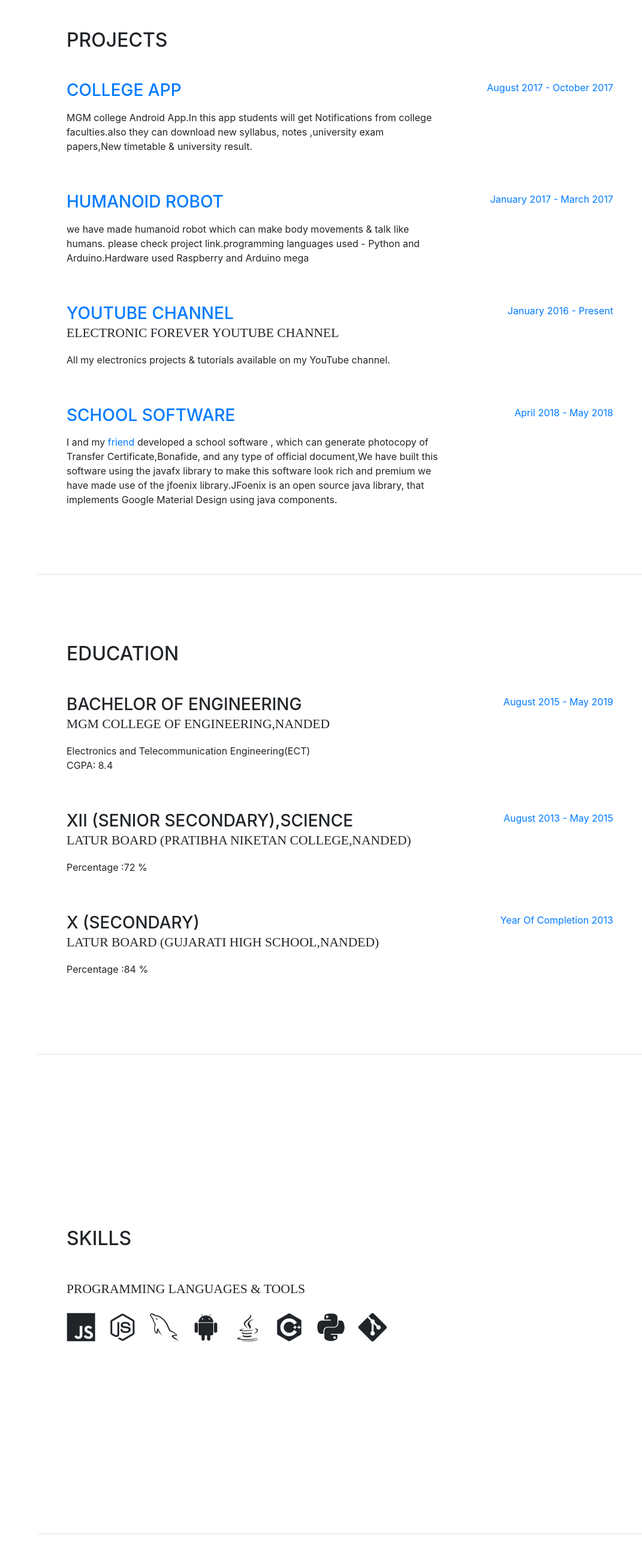
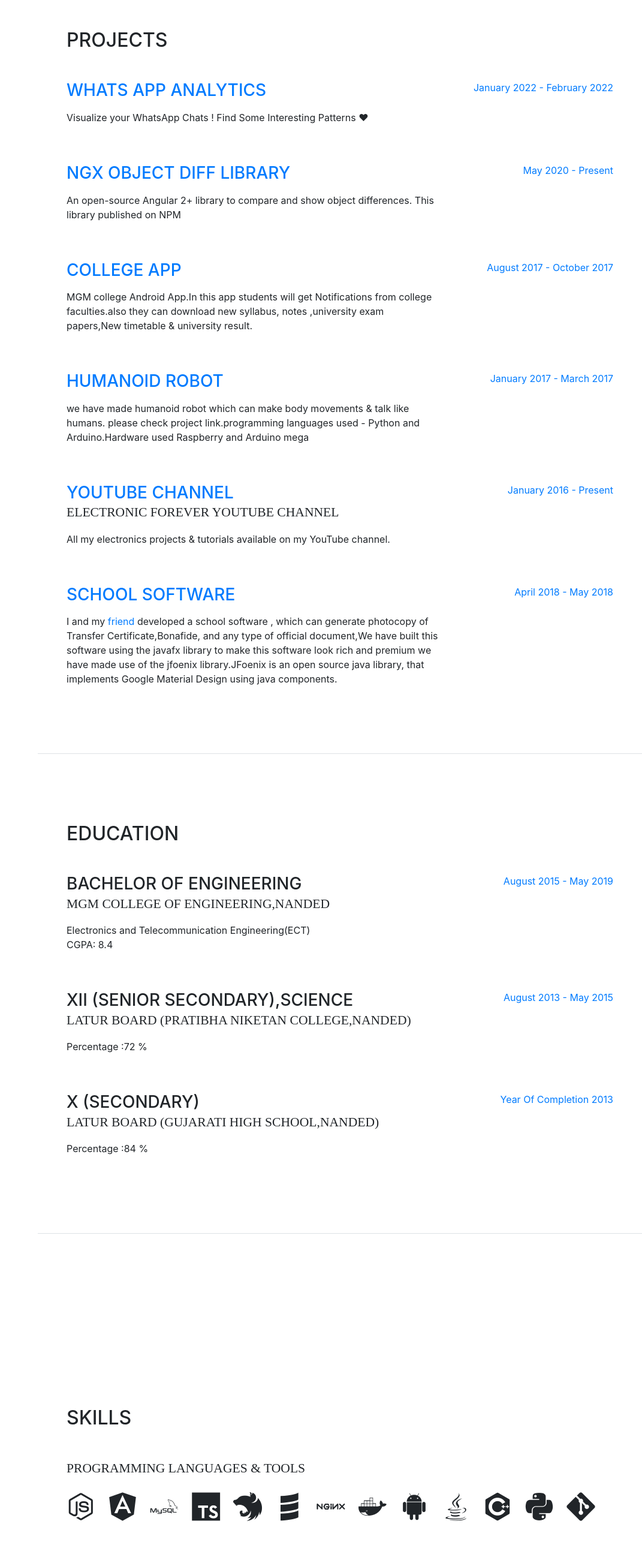
Before and after one commit to saurabh47/saurabh47.github.io, a website with bundled scripts: page index.html in a window 1280 px wide. Shown: the part 800-3371 px from the top of the page at 60% size, without its empty margins (209-1280 px from the left). Built offline with nearby package versions, Linux system fonts and the light colour scheme; a web font is replaced by a local one.

Commit message:
Updated projects & icons

```diff
--- a/index.html
+++ b/index.html
@@ -23,9 +23,8 @@
   <link href="vendor/devicons/css/devicons.min.css" rel="stylesheet">
   <link href="vendor/simple-line-icons/css/simple-line-icons.css" rel="stylesheet">
   <!-- in your header -->
-  <link rel="stylesheet"
-    href="https://cdn.rawgit.com/konpa/devicon/df6431e323547add1b4cf45992913f15286456d3/devicon.min.css">
 
+  <link rel="stylesheet" href="https://cdn.jsdelivr.net/gh/devicons/devicon@v2.14.0/devicon.min.css">
 
   <!-- Custom styles for this template -->
   <link href="css/resume.min.css" rel="stylesheet">
@@ -124,6 +123,32 @@
     <section class="resume-section p-3 p-lg-5 d-flex flex-column" id="experience">
       <div class="my-auto">
         <h2 class="mb-5">Projects</h2>
+
+        <div class="resume-item d-flex flex-column flex-md-row mb-5">
+          <div class="resume-content mr-auto">
+            <h3 class="mb-0"><a href="https://saurabh47.github.io/whats-app-analytics/">Whats App Analytics</a>
+            </h3>
+            <div class="subheading mb-3"></div>
+            <p>Visualize your WhatsApp Chats !
+              Find Some Interesting Patterns ❤</p>
+          </div>
+          <div class="resume-date text-md-right">
+            <span class="text-primary">January 2022 - February 2022</span>
+          </div>
+        </div>
+
+
+        <div class="resume-item d-flex flex-column flex-md-row mb-5">
+          <div class="resume-content mr-auto">
+            <h3 class="mb-0"><a href="https://www.npmjs.com/package/ngx-object-diff">NGX Object Diff Library</a>
+            </h3>
+            <div class="subheading mb-3"></div>
+            <p>An open-source Angular 2+ library to compare and show object differences. This library published on NPM</p>
+          </div>
+          <div class="resume-date text-md-right">
+            <span class="text-primary">May 2020 - Present</span>
+          </div>
+        </div>
 
         <div class="resume-item d-flex flex-column flex-md-row mb-5">
           <div class="resume-content mr-auto">
@@ -230,13 +255,28 @@
         <div class="subheading mb-3">Programming Languages &amp; Tools</div>
         <ul class="list-inline list-icons">
           <li class="list-inline-item">
-            <i class="devicons devicon-javascript-plain"></i>
-          </li>
-          <li class="list-inline-item">
             <i class="devicons devicon-nodejs-plain"></i>
           </li>
           <li class="list-inline-item">
-            <i class="devicons devicon-mysql-plain"></i>
+            <i class="devicon-angularjs-plain"></i>
+          </li>
+          <li class="list-inline-item">
+            <i class="devicon-mysql-plain-wordmark"></i>
+          </li>
+          <li class="list-inline-item">
+            <i class="devicon-typescript-plain"></i>
+          </li>
+          <li class="list-inline-item">
+            <i class="devicon-nestjs-plain"></i>
+          </li>
+          <li class="list-inline-item">
+            <i class="devicon-scala-plain"></i>
+          </li>
+          <li class="list-inline-item">
+            <i class="devicon-nginx-original"></i>
+          </li>
+          <li class="list-inline-item">
+            <i class="devicon-docker-plain"></i>
           </li>
           <li class="list-inline-item">
             <i class="devicons devicon-android-plain"></i>
@@ -290,32 +330,39 @@
         <ul class="fa-ul mb-0">
           <li>
             <i class="fa-li fa fa-trophy text-warning"></i>
-            Android Developer</li>
+            Android Developer
+          </li>
           <li>
             <i class="fa-li fa fa-trophy text-warning"></i>
-            Gem of MGM College Of Engineering</li>
+            Gem of MGM College Of Engineering
+          </li>
           <li>
             <i class="fa-li fa fa-trophy text-warning"></i>
             1<sup>st</sup>
-            Place - SGGS Institute of Engineering and Technology - Paper Presentation 2018 (Home Automation)</li>
+            Place - SGGS Institute of Engineering and Technology - Paper Presentation 2018 (Home Automation)
+          </li>
           <li>
             <i class="fa-li fa fa-trophy text-warning"></i>
             1<sup>st</sup>
-            Place - MGM College of Engineering - Project Competition (VisioTech) 2017 (Humanoid Robot)</li>
+            Place - MGM College of Engineering - Project Competition (VisioTech) 2017 (Humanoid Robot)
+          </li>
           <li>
             <i class="fa-li fa fa-trophy text-warning"></i>
             1<sup>st</sup>
             Place - SGGS Institute of Engineering and Technology - I Am Engineer Competition (Pragya) 2017 (Humanoid
-            Robot)</li>
+            Robot)
+          </li>
           <li>
             <i class="fa-li fa fa-trophy text-warning"></i>
             2<sup>st</sup>
-            Place - Matoshri College of Engineering - Project Competition 2017 (Humanoid Robot)</li>
+            Place - Matoshri College of Engineering - Project Competition 2017 (Humanoid Robot)
+          </li>
           <li>
             <i class="fa-li fa fa-trophy text-warning"></i>
             1<sup>st</sup>
             Place - SGGS Institute of Engineering and Technology - Innovative apps & Appliances Competition 2016 (Water
-            Supply Alert & Monitoring system)</li>
+            Supply Alert & Monitoring system)
+          </li>
 
         </ul>
       </div>
```
